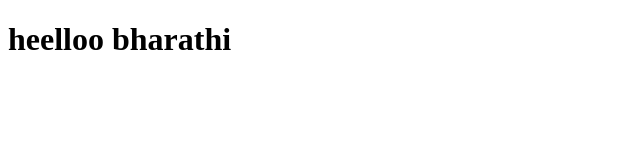
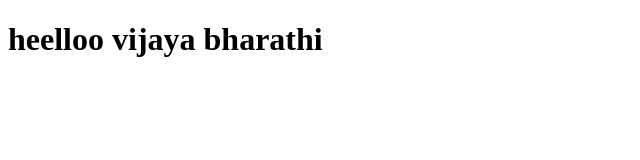
Before and after one commit to vijayadonthula15/feature1, a plain HTML site: page index.html in a window 1280 px wide. Shown: the whole page, without its empty margins (0-640 px from the left). Drawn offline with Linux system fonts and the light colour scheme.

Commit message:
updated code

```diff
--- a/index.html
+++ b/index.html
@@ -6,6 +6,6 @@
     <title>Document</title>
   </head>
   <body>
-    <h1>heelloo bharathi</h1>
+    <h1>heelloo vijaya bharathi</h1>
   </body>
 </html>
```
